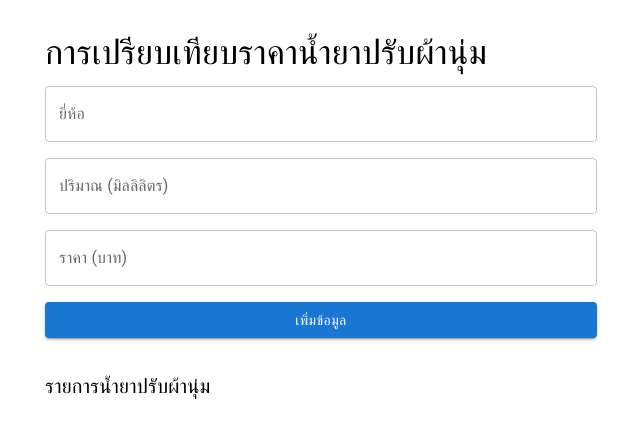
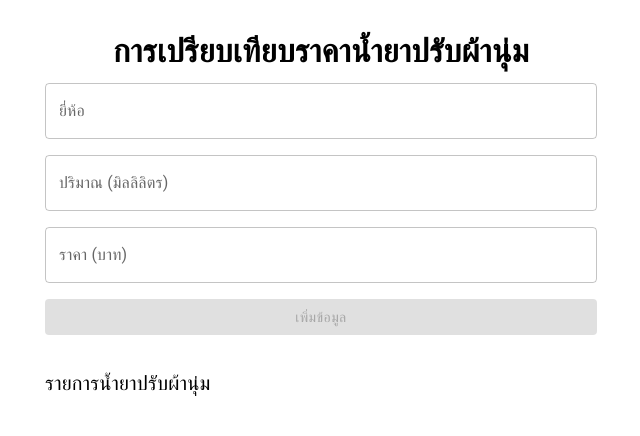
Before and after one commit to anelhaman/softenerApp, a React (Create React App) app: page / in a window 1280 px wide. Shown: the top 436 px of the page, without its empty margins (319-959 px from the left). Built offline with nearby package versions, Linux system fonts and the light colour scheme.

Commit message:
- fixed head title to center (#1)
- support prevent add new list if inputs empty
	- added more small info convert ml to lite

Co-authored-by: rachen.p <rachen.p@evme.io>

```diff
--- a/src/App.js
+++ b/src/App.js
@@ -10,6 +10,11 @@ function App() {
 
   // Add a new softener
   const handleAddSoftener = () => {
+    if (!name || !volume || !price) {
+      alert('กรุณากรอกข้อมูล ยี่ห้อ ปริมาณ และ ราคา ให้ครบถ้วน');
+      return;
+    }
+
     const newSoftener = { name, volume: parseFloat(volume), price: parseFloat(price) };
     setSofteners([...softeners, newSoftener]);
     setName('');
@@ -36,10 +41,31 @@ function App() {
     return softener.price / softener.volume;
   };
 
+  // Convert volume to liters if over 1000 ml
+  const formatVolume = (volume) => {
+    return volume >= 1000 ? `${volume} มิลลิลิตร (${(volume / 1000).toFixed(1)} ลิตร)` : `${volume} มิลลิลิตร`;
+  };
+
+  // Sort the softeners by price per milliliter in ascending order
+  const sortedSofteners = softeners.slice().sort((a, b) => calculatePricePerMl(a) - calculatePricePerMl(b));
+
+  // Get the cheapest softener's price per milliliter
+  const cheapestPricePerMl = sortedSofteners.length > 0 ? calculatePricePerMl(sortedSofteners[0]) : null;
+
   return (
     <Container maxWidth="sm">
       <Box sx={{ paddingTop: 4 }}>
-        <Typography variant="h4" component="h1" gutterBottom>
+        <Typography
+          variant="h4"
+          component="h1"
+          gutterBottom
+          sx={{
+            width: '100%',
+            textAlign: 'center',
+            fontSize: '2rem',
+            fontWeight: 'bold',
+          }}
+        >
           การเปรียบเทียบราคาน้ำยาปรับผ้านุ่ม
         </Typography>
 
@@ -77,6 +103,7 @@ function App() {
           color="primary"
           fullWidth
           onClick={handleAddSoftener}
+          disabled={!name || !volume || !price}  // Disable button if any field is empty
           sx={{ marginBottom: 4 }}
         >
           เพิ่มข้อมูล
@@ -99,12 +126,16 @@ function App() {
           รายการน้ำยาปรับผ้านุ่ม
         </Typography>
 
-        {/* List of Softeners */}
+        {/* List of Softeners, sorted and with color highlighting for the cheapest */}
         <List>
-          {softeners.map((softener, index) => (
+          {sortedSofteners.map((softener, index) => (
             <ListItem
               key={index}
-              sx={{ marginBottom: 1, backgroundColor: '#f9f9f9', borderRadius: 1 }}
+              sx={{
+                marginBottom: 1,
+                backgroundColor: calculatePricePerMl(softener) === cheapestPricePerMl ? '#d1f7d1' : '#f9f9f9', // Highlight cheapest softener
+                borderRadius: 1,
+              }}
               secondaryAction={
                 <IconButton edge="end" aria-label="delete" onClick={() => handleRemoveSoftener(index)}>
                   <DeleteIcon />
@@ -112,7 +143,7 @@ function App() {
               }
             >
               <ListItemText
-                primary={`${softener.name} - ${softener.volume} มิลลิลิตร - ฿${softener.price.toFixed(2)}`}
+                primary={`${softener.name} - ${formatVolume(softener.volume)} - ฿${softener.price.toFixed(2)}`}
                 secondary={`ราคาต่อมิลลิลิตร: ฿${calculatePricePerMl(softener).toFixed(2)}`}
               />
             </ListItem>
```
Also changed, not shown: 6 other files (tests, documents, lock files or other folders).
